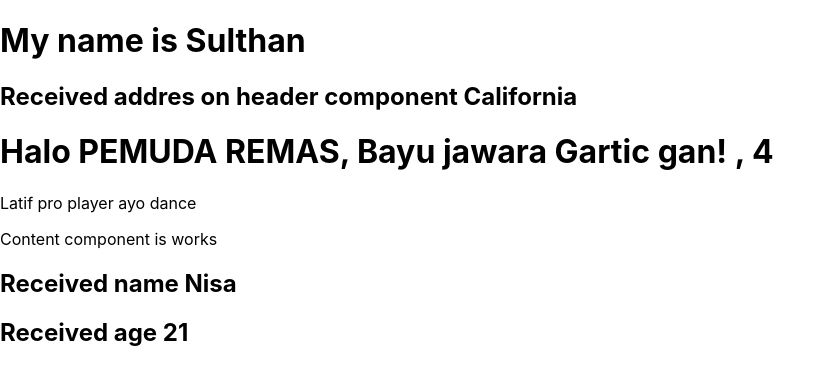
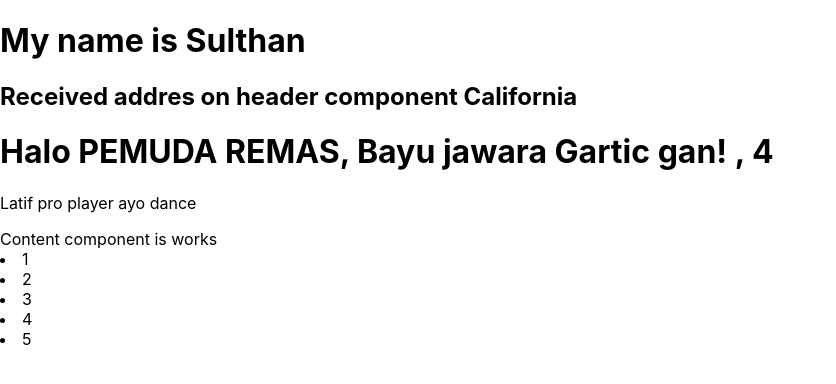
Before and after one commit to RezaNurRochmat13/react-blogs-example, a React (Create React App) app: page / in a window 1280 px wide. Shown: the top 384 px of the page, without its empty margins (0-836 px from the left). Built offline with nearby package versions, Linux system fonts and the light colour scheme.

Commit message:
Add list rendering

```diff
--- /dev/null
+++ b/src/components/ChildComp.js
@@ -0,0 +1,16 @@
+import React, {Component} from 'react';
+
+export default class ChildComp extends Component {
+    constructor(props) {
+        super();
+    }
+    render() {
+        return(
+            <div>
+                Namaku {this.props.nama},
+                alamatku di {this.props.alamat},
+                dan umurku {this.props.umur}
+            </div>
+        );
+    }
+}
--- a/src/components/Content.js
+++ b/src/components/Content.js
@@ -1,16 +1,44 @@
 import React, {Component} from 'react';
+import ChildComp from './ChildComp';
 
 export default class Content extends Component {
     constructor(props) {
         super();
+        this.state = {
+            numbers: [1, 2, 3, 4, 5]
+        };
     };
 
+    akbarMethod = () => {
+        console.info("Akbar sedang belajar ReactJS");
+        alert('Zikri ketua remas');
+    }
+
+    // componentDidMount = () => {
+    //     this.akbarMethod();
+    // }
+
+
     render() {
+        const isStatus = false;
+
+        if (isStatus === true) {
+            console.log('Status is verified');
+        } else {
+            console.log('Status is not verified');
+        };
+
         return(
             <div>
+                {/* Child comp nama, umur, alamat */}
                 Content component is works
-                <h2>Received name {this.props.name}</h2>
-                <h2>Received age {this.props.age}</h2>
+                {/* <ChildComp nama="Perdly" umur="19" alamat="Bukittinngi" /> */}
+                {/* <h2>Received name {this.props.name}</h2>
+                <h2>Received age {this.props.age}</h2> */}
+                {/* <button onClick={this.akbarMethod}>Click me</button> */}
+                {this.state.numbers.map((val, index) => {
+                    return  <li key={index}>{val}</li>
+                })}
              </div>
         );
     };
```
